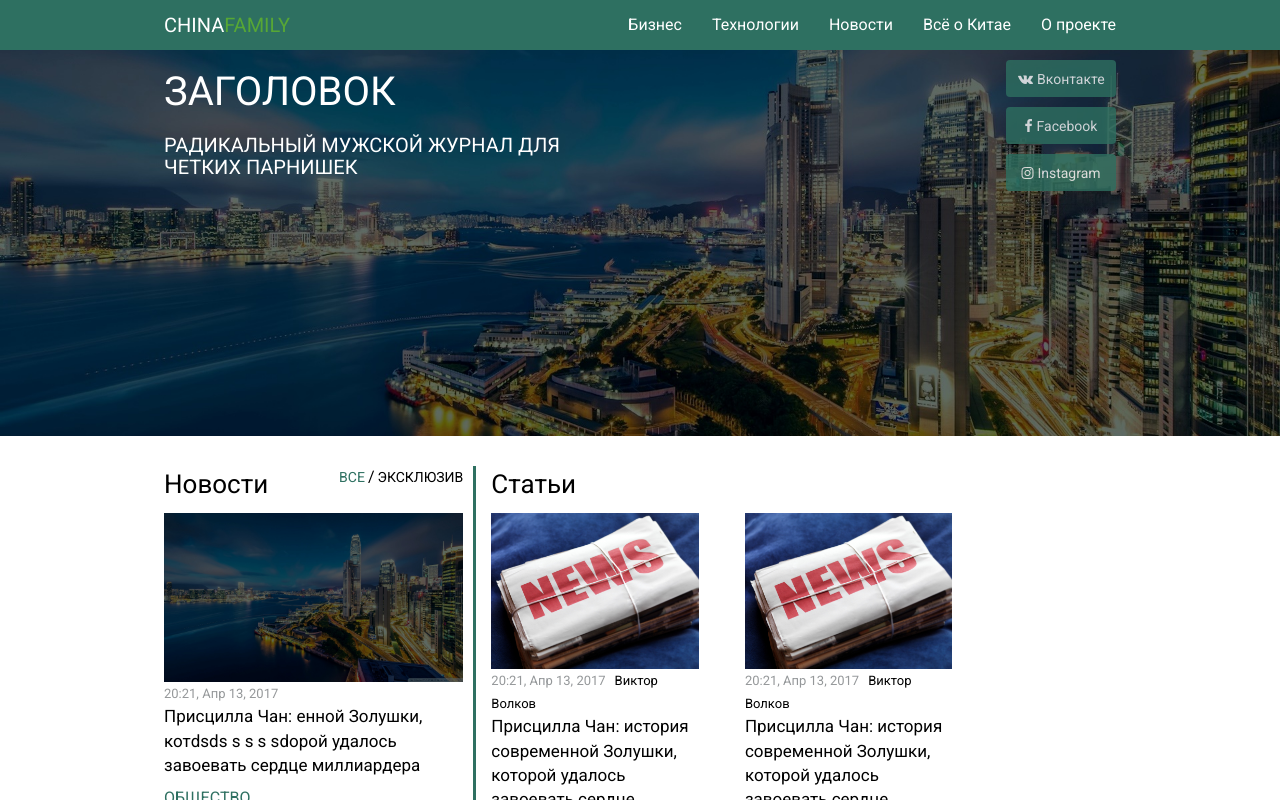
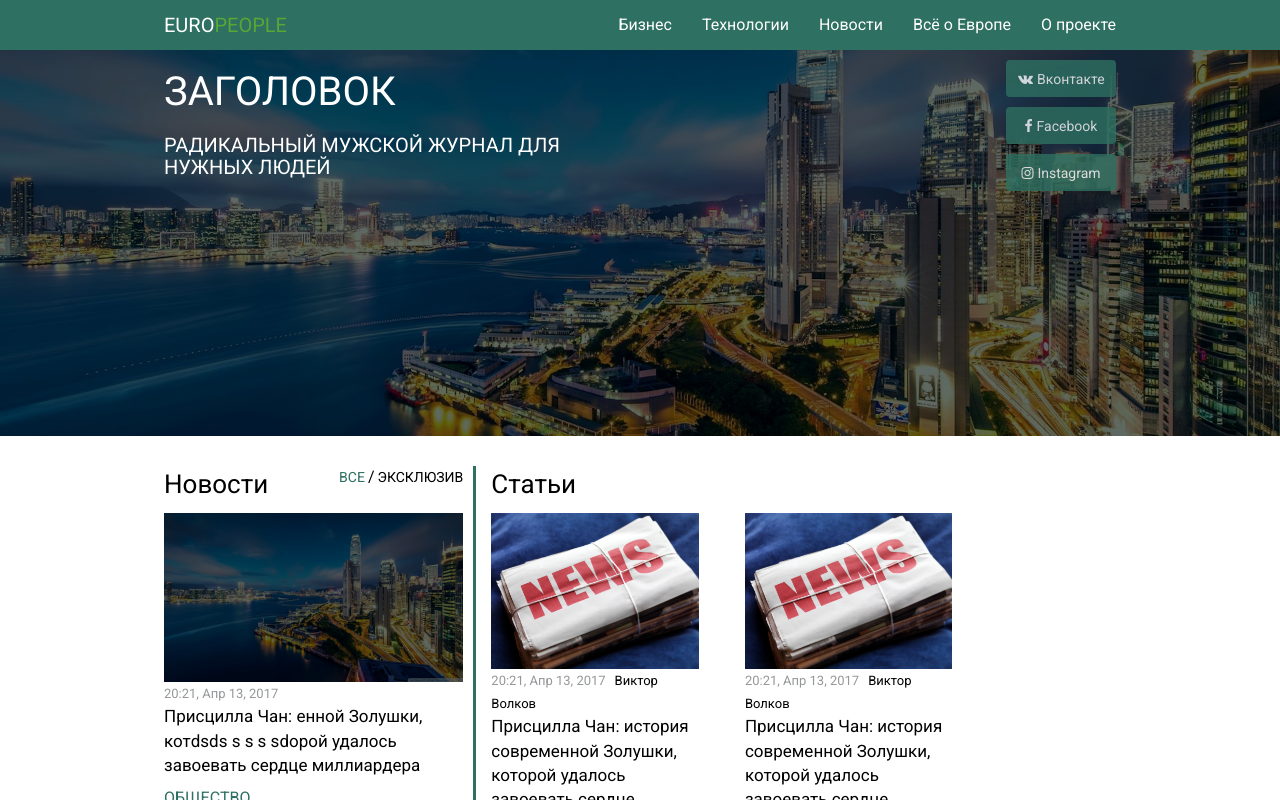
Before and after one commit to justsm11e/justsm11e.github.io, a plain HTML site: page index.html in a window 1280 px wide. Shown: the top 800 px of the page. Drawn offline with nearby package versions, Linux system fonts and the light colour scheme.

Commit message:
init commit

```diff
--- a/index.html
+++ b/index.html
@@ -30,7 +30,7 @@
 					        <span class="icon-bar"></span>
 					        <span class="icon-bar"></span>
 					      </button>
-					      <a class="navbar-brand" href="#"><span class="logo_part1">China</span><span class="logo_part2">family</span></a>
+					      <a class="navbar-brand" href="#"><span class="logo_part1">Euro</span><span class="logo_part2">people</span></a>
 					    </div>
 
 					    <!-- Collect the nav links, forms, and other content for toggling -->
@@ -46,7 +46,7 @@
 					        	<a href="#">Новости</a>
 					        </li>
 					        <li>
-					        	<a href="#">Всё о Китае</a>
+					        	<a href="#">Всё о Европе</a>
 					        </li>
 					        <li>
 					        	<a href="#">О проекте</a>
@@ -63,7 +63,7 @@
 							<div class="row">
 								<div class="title_text col-lg-6 col-md-12 col-sm-12 col-xs-12">
 									<h1>Заголовок</h1>
-									<h2>Радикальный мужской журнал для<br>четких парнишек</h2>
+									<h2>Радикальный мужской журнал для<br>нужных людей</h2>
 								</div>
 								<div class="text-right col-lg-6 col-md-12 col-sm-12 col-xs-12">
 									<ul class="social_buttons">
```
